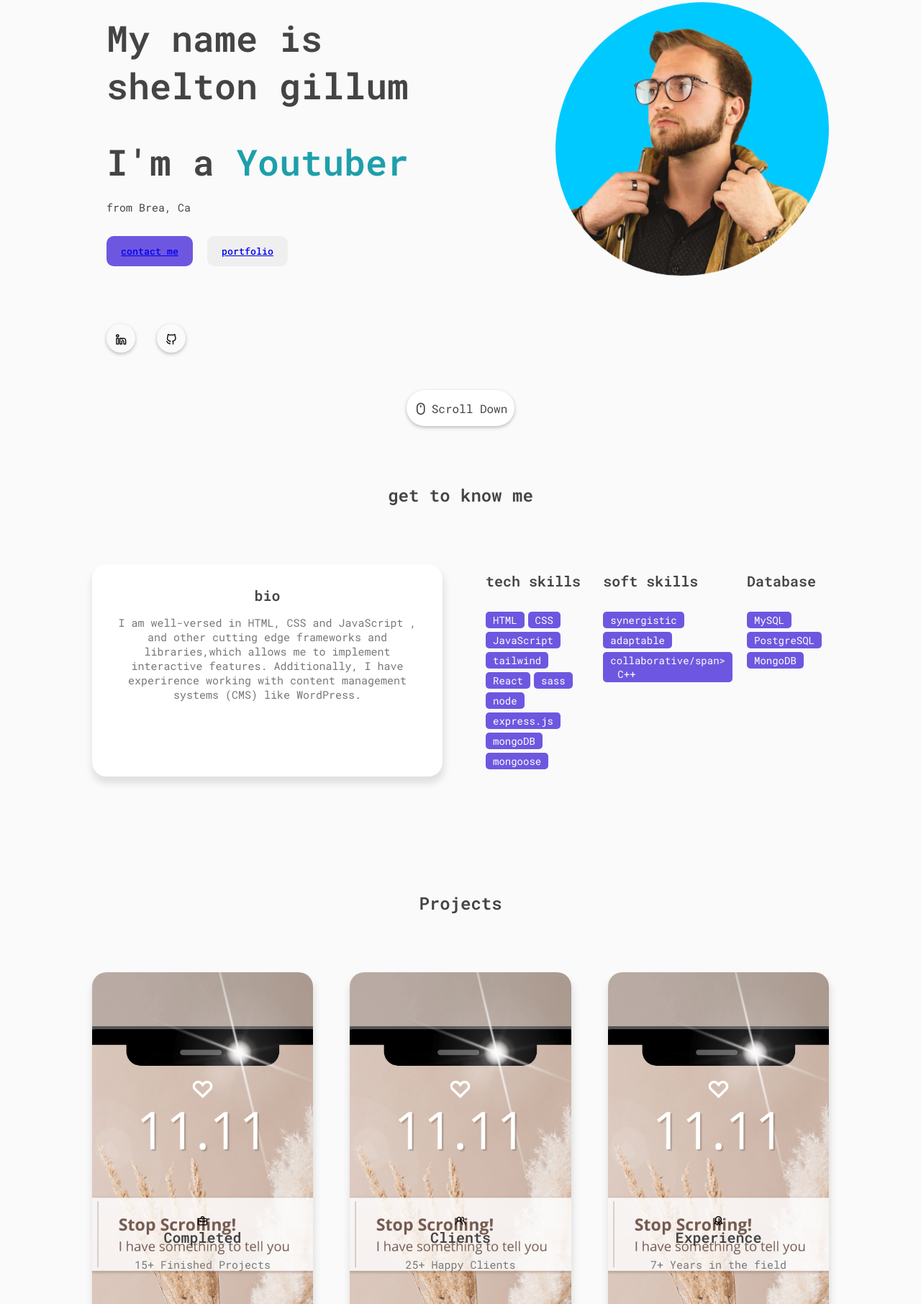
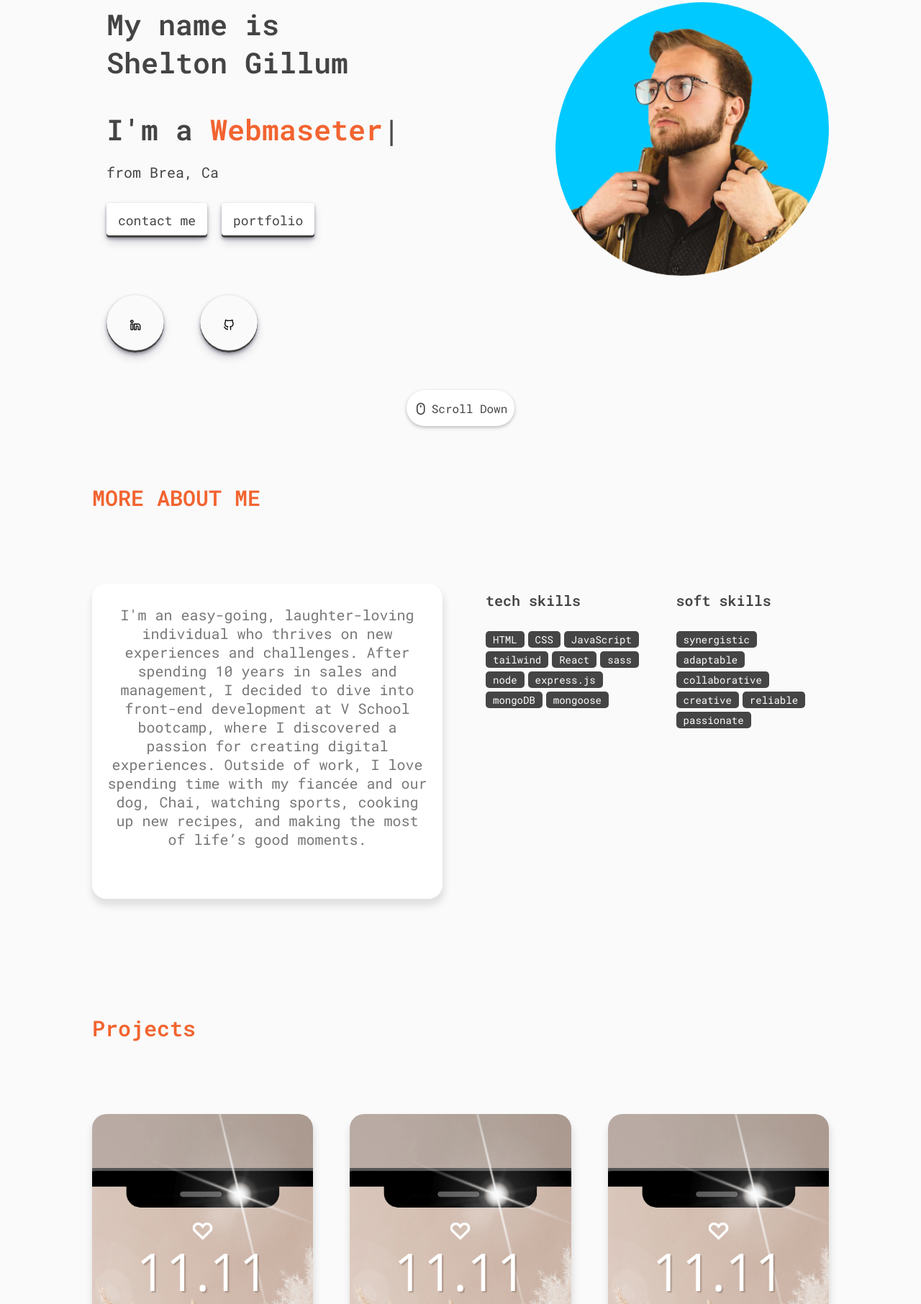
Before and after one commit to devSheltz/personalSite, a plain HTML site: page index.html in a window 1280 px wide. Shown: the part 208-2020 px from the top of the page at 72% size. Drawn offline with nearby package versions, Linux system fonts and the light colour scheme.

```diff
--- a/assets/css/style.css
+++ b/assets/css/style.css
@@ -52,7 +52,7 @@ html{
 /* ---##-- REUSABLE CSS --##--- */
 
 /* ----- GLOBAL BUTTON DESIGN ----- */
-.btn{
+/* .btn{
     font-weight: 500;
     padding: 12px 20px;
     background: #efefef;
@@ -60,10 +60,40 @@ html{
     border-radius: 10px;
     cursor: pointer;
     transition: .4s;
+} */
+ .btn{
+    align-items: center;
+   appearance: none;
+   background-color: #FCFCFD;
+   border-radius: 4px;
+  border-width: 0;
+   box-shadow: rgba(45, 35, 66, 0.4) 0 2px 4px,rgba(45, 35, 66, 0.3) 0 7px 13px -3px,var(--text-color-second) 0 -3px 0 inset;
+   box-sizing: border-box;
+   display: inline-flex;
+   height: 48px;
+   justify-content: center;
+  line-height: 1;
+   list-style: none;
+   overflow: hidden;
+   padding-left: 16px;
+   padding-right: 16px;
+   text-align: left;
+   text-decoration: none;
+   transition: box-shadow .15s,transform .15s;
+    user-select: none;
+   -webkit-user-select: none;
+   touch-action: manipulation;
+   white-space: nowrap;
+   will-change: box-shadow,transform;
+   font-size: 18px;
+ }
+a{
+    text-decoration: none;
+    color: var(--text-color-second);
 }
-.btn>i{
+/* .btn>i{
     margin-left: 10px;
-}
+} */
 .btn:hover{
     background: #f26430;
     color: var(--color-white);
@@ -105,13 +135,7 @@ nav{
     color: #f26430;
 }
 
-.nav-logo span{
-    position: absolute;
-    top: -15px;
-    right: -20px;
-    font-size: 5em;
-    color: var(--text-color-second);
-}
+
 .nav-menu, .nav_menu_list{
     display: flex;
 }
@@ -122,7 +146,7 @@ nav{
 }
 .nav-link{
     text-decoration: none;
-    color: var(--text-color-second);
+    color: #223843;
     font-weight: 700;
     font-size: 17px;
     padding-inline: 15px;
@@ -185,17 +209,17 @@ nav{
     border-radius: 5px;
 }
 .featured-name{
-    font-size: 50px;
+    font-size: 40px;
     font-weight: 600;
     color: var(--text-color-second);
     margin-block: 20px;
 }
 .typedText{
     text-transform: capitalize;
-    color: var(--text-color-third);
+    color: #f26430;
 }
 .featured-text-info{
-    font-size: 15px;
+    font-size: 20px;
     margin-bottom: 30px;
     color: var(--text-color-second);
 }
@@ -204,29 +228,33 @@ nav{
     gap: 20px;
 }
 .featured-text-btn>.blue-btn{
-    background: var(--first-color);
+    background: var(--color-white);
     color: var(--color-white);
 }
 .featured-text-btn>.blue-btn:hover{
-    background: var(--first-color-hover);
+    background: #f26430;
 }
 .social_icons{
     display: flex;
+    justify-content: start;
     margin-top: 5em;
-    gap: 30px;
+    gap: 50px;
+
 }
 .icon{
     display: flex;
     justify-content: center;
     align-items: center;
-    width: 40px;
-    height: 40px;
+    width: 80px;
+    height: 80px;
     border-radius: 50%;
-    box-shadow: 0px 2px 5px 0px rgba(0, 0, 0, 0.25);
+    border-width: 0;
+   box-shadow: rgba(45, 35, 66, 0.4) 0 2px 4px,rgba(45, 35, 66, 0.3) 0 7px 13px -3px,var(--text-color-second) 0 -3px 0 inset;
+   box-sizing: border-box;
     cursor: pointer;
 }
 .icon:hover{
-    color: var(--first-color);
+    color: #f26430;
 }
 
 /* ----- FEATURED IMAGE BOX ----- */
@@ -294,12 +322,13 @@ nav{
 
 /* -- ## --- RESUABLE CSS -- ## -- */
 .top-header{
-    text-align: center;
+    text-align: start;
     margin-bottom: 5em;
+    font-size: 20px;
 }
 .top-header h1{
     font-weight: 600;
-    color: var(--text-color-second);
+    color: #f26430;
     margin-bottom: 10px;
 }
 .top-header span{
@@ -326,9 +355,11 @@ h3{
     box-shadow: 1px 8px 10px 2px var(--first-shadow-color);
     border-radius: 20px;
 }
+
 .about-info p{
     text-align: center;
-    font-size: 15px;
+    text-wrap: w;
+    font-size: 20px;
     color: #777;
 }
 .about-btn button{
@@ -357,8 +388,8 @@ h3{
 }
 .skills-list span{
     font-size: 14px;
-    background: var(--first-color);
-    color: var(--color-white);
+    background: rgb(70, 69, 69);
+    color: white;
     padding: 2px 10px;
     border-radius: 5px;
 }
@@ -388,30 +419,7 @@ h3{
     overflow: hidden;
 }
 
-.project-box label{
-    font-size: 15px;
-    color: #777;
-}
-.project-box::after, .contact-info::after{
-    content: "";
-    position: absolute;
-    bottom: -100%;
-    background: var(--second-color);
-    width: 100%;
-    height: 100%;
-    transition: .4s;
-    z-index: 1;
-}
-.project-box:hover.project-box::after,
-.contact-info:hover.contact-info::after{
-    bottom: 0;
-}
-.project-box:hover.project-box i,
-.project-box:hover.project-box>h3,
-.project-box:hover.project-box>label{
-    color: var(--color-white);
-    z-index: 2;
-}
+
 
 /* ----- CONTACT BOX ----- */
 .contact-info{
@@ -423,10 +431,13 @@ h3{
     padding: 20px 30px;
     width: 100%;
     height: 315px;
-    background: var(--second-color);
+    background: #f26430;
     border-radius: 10px;
     box-shadow: 1px 8px 10px 2px var(--first-shadow-color);
     overflow: hidden;
+}
+.contact-info:hover{
+    box-shadow: 10px 10px 10px 1px;
 }
 .contact-info>h2{
     color: var(--color-white);
@@ -448,7 +459,7 @@ h3{
 .contact-info:hover.contact-info h2,
 .contact-info:hover.contact-info p,
 .contact-info:hover.contact-info i{
-    color: #777;
+
     z-index: 2;
 }
 
@@ -473,6 +484,14 @@ h3{
     padding-inline: 20px;
     outline: none;
 }
+.input-field:focus{
+background-color: #f26430;
+color: white;
+}
+textarea:focus{
+    background-color: #f26430;
+    color: white;
+}
 textarea{
     width: 100%;
     height: 250px;
@@ -487,11 +506,11 @@ textarea{
     display: flex;
     align-items: center;
     justify-content: center;
-    background: var(--second-color);
-    color: var(--color-white);
+    background: white;
+    color: black;
 }
 .form-button>.btn:hover{
-    background: #00B5E7;
+    background: #f26430;
 }
 .form-button i{
     font-size: 18px;
--- a/assets/js/main.js
+++ b/assets/js/main.js
@@ -33,7 +33,7 @@ function headerShadow() {
 
 /* ----- TYPING EFFECT ----- */
 var typingEffect = new Typed(".typedText",{
-  strings : ["Designer","Youtuber","Developer"],
+  strings : ["developer","webmaseter","Developer", "content manager", "sales consultant", "team leader",],
   loop : true,
   typeSpeed : 100,
   backSpeed : 80,
--- a/index.html
+++ b/index.html
@@ -44,7 +44,7 @@
             </ul>
         </div>
         <div class="nav-button">
-            <button class="btn">resume <i class="uil uil-file-alt"></i></button>
+            <button class="btn" onclick="window.open('./assets/images/Shelton_Gillum_Resume (1).pdf')">resume <i class="uil uil-file-alt"></i></button>
         </div>
         <div class="nav-menu-btn">
             <i class="uil uil-bars" onclick="myMenuFunction()"></i>
@@ -61,7 +61,7 @@
                 <span> hey!</span>
             </div>
             <div class="featured-name">
-                <span> My name is <br> shelton gillum</span>
+                <span> My name is <br> Shelton Gillum</span>
             </div>
             <div class="featured-name">
                 <p>I'm a <span class="typedText"></span></p>
@@ -73,7 +73,7 @@
                 <button class="btn blue-btn">
                     <a href="#contact">contact me</a>
                 </button>
-                <button class="btn">
+                <button class="btn blue-btn">
                     <a href="#projects">portfolio</a>
                 </button>
             </div>
@@ -98,16 +98,13 @@
        <!-- -------------- ABOUT BOX ---------------- -->
        <section class="section" id="about">
           <div class="top-header">
-            <h1>get to know me</h1>
+            <h1>MORE ABOUT ME</h1>
           </div>
           <div class="row">
             <div class="col">
                 <div class="about-info">
-                    <h3>bio</h3>
-                    <p>I am well-versed in HTML, CSS and JavaScript , and other cutting edge
-                       frameworks and libraries,which allows me to implement interactive features.
-                       Additionally, I have experirence working with content management systems (CMS) like
-                       WordPress.
+                    <p>I'm an easy-going, laughter-loving individual who thrives on new experiences and challenges. After spending 10 years in sales and management, I decided to dive into front-end development at V School bootcamp,
+                        where I discovered a passion for creating digital experiences. Outside of work, I love spending time with my fiancée and our dog, Chai, watching sports, cooking up new recipes, and making the most of life’s good moments.
                     </p>
 
                 </div>
@@ -137,18 +134,10 @@
                     <div class="skills-list">
                         <span>synergistic</span>
                         <span>adaptable</span>
-                        <span>collaborative/span>
-                        <span>C++</span>
-                    </div>
-                </div>
-                <div class="skills-box">
-                    <div class="skills-header">
-                        <h3>Database</h3>
-                    </div>
-                    <div class="skills-list">
-                        <span>MySQL</span>
-                        <span>PostgreSQL</span>
-                        <span>MongoDB</span>
+                        <span>collaborative</span>
+                        <span>creative</span>
+                        <span>reliable</span>
+                        <span>passionate</span>
                     </div>
                 </div>
             </div>
@@ -162,20 +151,14 @@
               <h1>Projects</h1>
           </div>
           <div class="project-container">
-            <div class="project-box">
-                <i class="uil uil-briefcase-alt"></i>
-                <h3>Completed</h3>
-                <label>15+ Finished Projects</label>
+            <div class="project-box ">
+
             </div>
             <div class="project-box">
-                <i class="uil uil-users-alt"></i>
-                <h3>Clients</h3>
-                <label>25+ Happy Clients</label>
+
             </div>
             <div class="project-box">
-                <i class="uil uil-award"></i>
-                <h3>Experience</h3>
-                <label>7+ Years in the field</label>
+
             </div>
           </div>
        </section>
@@ -185,7 +168,7 @@
        <section class="section" id="contact">
           <div class="top-header">
             <h1>Get in touch</h1>
-            <span>Do you have a project in your mind, contact me here</span>
+            <span>looking forward to hearing from you!</span>
           </div>
           <div class="row">
              <div class="col">
@@ -218,7 +201,7 @@
     <!-- --------------- FOOTER --------------- -->
     <footer>
         <div class="top-footer">
-            <p>John Doe .</p>
+            <p>Sheltz</p>
         </div>
         <div class="middle-footer">
             <ul class="footer-menu">
@@ -237,13 +220,11 @@
             </ul>
         </div>
         <div class="footer-social-icons">
-            <div class="icon"><i class="uil uil-instagram"></i></div>
             <div class="icon"><i class="uil uil-linkedin-alt"></i></div>
-            <div class="icon"><i class="uil uil-dribbble"></i></div>
             <div class="icon"><i class="uil uil-github-alt"></i></div>
         </div>
         <div class="bottom-footer">
-            <p>Copyright &copy; <a href="#home" style="text-decoration: none;">John Doe</a> - All rights reserved</p>
+            <p>Copyright &copy; <a href="#home" style="text-decoration: none;">Shelton Gillum</a> - All rights reserved</p>
         </div>
     </footer>
 
```
Also changed, not shown: 1 other file.
